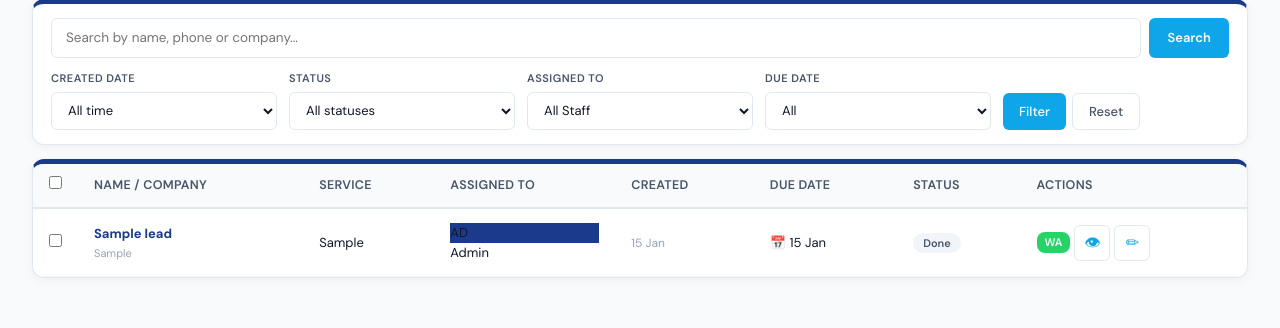
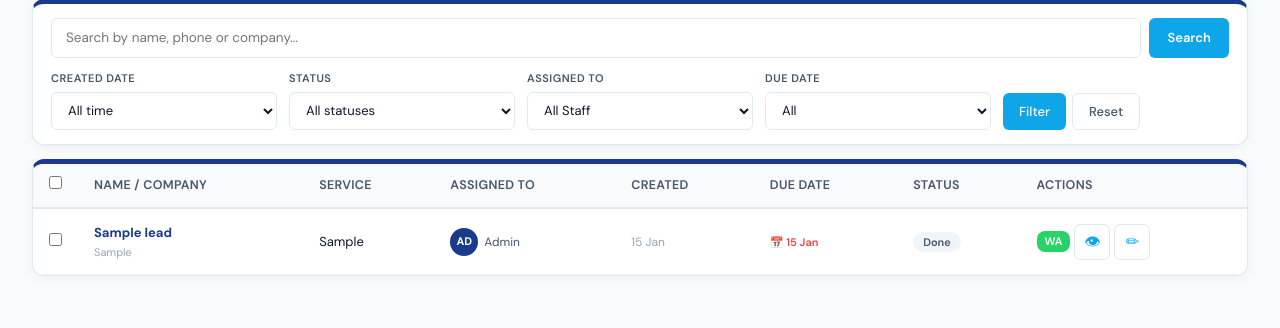
Before and after one commit to tahfeelholidayz-code/tahfeel-holidays-crm, a Flask app: page /leads?status=Initiated in a window 1280 px wide. Shown: the part 194-522 px from the top of the page. Run offline with Flask 3, Linux system fonts and the light colour scheme; a user stored in the database is signed in; tables that the repository leaves empty hold one stand-in row (values such as "Sample post"); parts of the project's set-up code (start-up, migrations or seed data) failed here and were passed over.

Commit message:
Fix task list layout and remove Priority field
TASK LIST LAYOUT FIXED:
- Added missing .task-bar-row grid layout
- Added .task-bar colored status bar (4px left border)
- Added .task-bar-body grid with proper column spacing
- Added .av-wrap, .av, .av-name for assignee display
- Added .due-pill and .due-pill.overdue for due dates
- Added .bar-blue, .bar-green, .bar-red, .bar-amber, .bar-purple, .bar-grey
- Task rows now display correctly with proper alignment

PRIORITY FIELD REMOVED:
- Removed Priority dropdown from Add Task form
- Removed Priority dropdown from Edit Task form
- Priority not needed for holiday/tourism workflow
- Simplifies task management

All tasks now display properly in a clean grid layout!

```diff
--- a/static/css/tahfeel.css
+++ b/static/css/tahfeel.css
@@ -705,6 +705,76 @@ input, select, textarea, button { font-family: var(--font); }
   color: white;
 }
 
+/* ── Task Bar Layout ────────────────────────────────────── */
+.task-bar-row {
+  display: grid;
+  grid-template-columns: 4px 1fr;
+  gap: 0;
+  background: white;
+  border-radius: 8px;
+  margin-bottom: 6px;
+  box-shadow: 0 1px 3px rgba(0,0,0,.05);
+  overflow: hidden;
+  transition: var(--transition);
+}
+.task-bar-row:hover {
+  box-shadow: 0 2px 6px rgba(0,0,0,.08);
+}
+.task-bar {
+  width: 4px;
+  background: var(--border);
+}
+.bar-blue { background: var(--primary); }
+.bar-green { background: var(--success); }
+.bar-red { background: var(--danger); }
+.bar-amber { background: var(--warning); }
+.bar-purple { background: var(--purple); }
+.bar-grey { background: var(--text-muted); }
+.task-bar-body {
+  display: grid;
+  grid-template-columns: 1.3fr 0.8fr 115px 130px 120px 90px;
+  gap: 8px;
+  padding: 12px 14px;
+  align-items: center;
+}
+.av-wrap {
+  display: flex;
+  align-items: center;
+  gap: 6px;
+}
+.av {
+  width: 28px;
+  height: 28px;
+  border-radius: 50%;
+  display: flex;
+  align-items: center;
+  justify-content: center;
+  color: white;
+  font-size: 11px;
+  font-weight: 700;
+  flex-shrink: 0;
+}
+.av-name {
+  font-size: 12px;
+  color: var(--text-secondary);
+  white-space: nowrap;
+  overflow: hidden;
+  text-overflow: ellipsis;
+}
+.due-pill {
+  font-size: 11px;
+  color: var(--text-secondary);
+  white-space: nowrap;
+}
+.due-pill.overdue {
+  color: var(--danger);
+  font-weight: 600;
+}
+.status-badge {
+  background: var(--info-bg);
+  color: var(--info);
+}
+
 /* ── Forms ─────────────────────────────────────────────── */
 .form-grid {
   display: grid;
```
Also changed, not shown: templates/add_job.html (+0 -8 lines), templates/edit_job.html (+0 -8 lines).
